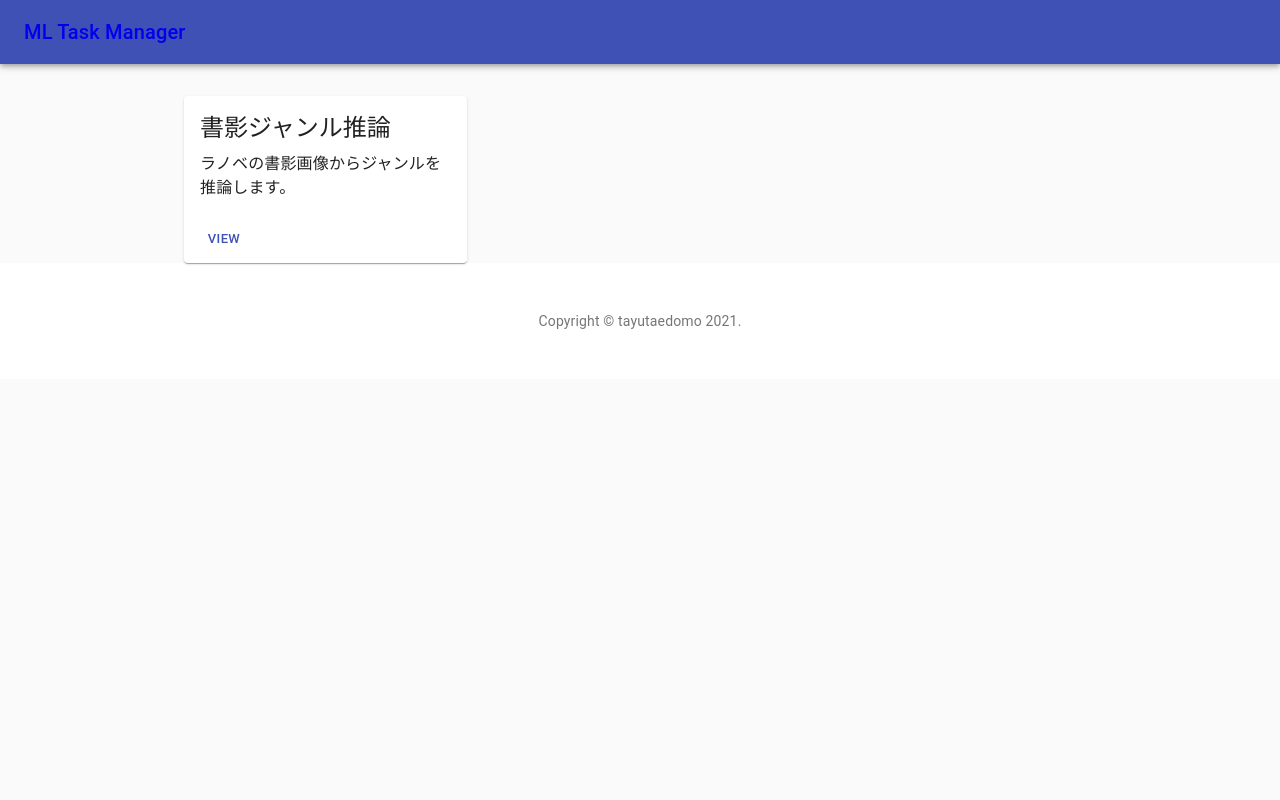
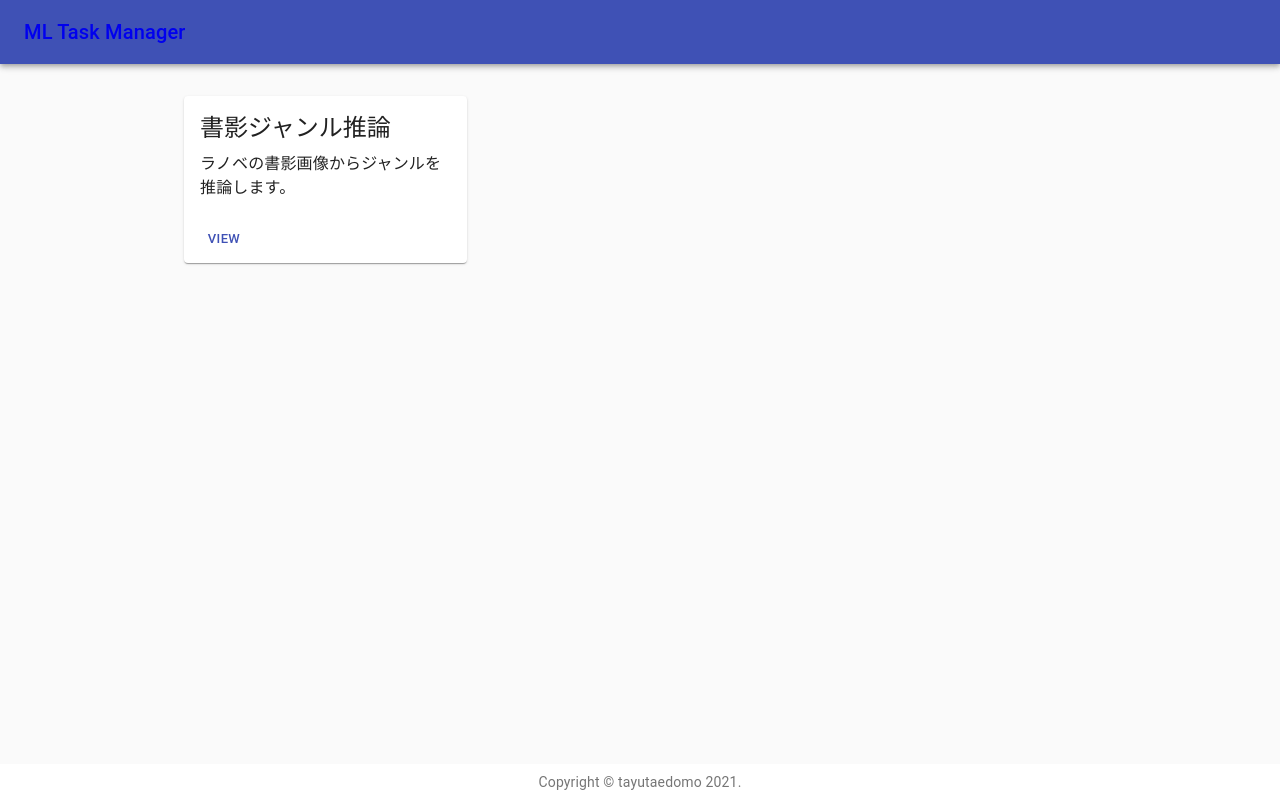
Before and after one commit to tayutaedomo/ml-tasks, a React (Create React App) app: page / in a window 1280 px wide. Built offline with nearby package versions, Linux system fonts and the light colour scheme; no server answers.

Commit message:
refactor: Footer component

```diff
--- a/src/components/layout/Footer.js
+++ b/src/components/layout/Footer.js
@@ -1,7 +1,6 @@
 import React from 'react';
-import Typography from '@material-ui/core/Typography';
-import { makeStyles } from '@material-ui/core/styles';
-import Link from '@material-ui/core/Link';
+import styled from 'styled-components';
+import { Link, Typography } from '@material-ui/core';
 
 function Copyright() {
   return (
@@ -21,30 +20,20 @@ function Copyright() {
   );
 }
 
-const useStyles = makeStyles((theme) => ({
-  footer: {
-    backgroundColor: theme.palette.background.paper,
-    padding: theme.spacing(6),
-  },
-}));
-
 export default function Footer() {
-  const classes = useStyles();
-
   return (
-    <footer className={classes.footer}>
-      {/* <Typography variant="h6" align="center" gutterBottom>
-        Footer
-      </Typography> */}
-      {/* <Typography
-        variant="subtitle1"
-        align="center"
-        color="textSecondary"
-        component="p"
-      >
-        Something here to give the footer a purpose!
-      </Typography> */}
+    <SFooter>
       <Copyright />
-    </footer>
+    </SFooter>
   );
 }
+
+const SFooter = styled.footer`
+  background-color: #fff;
+  color: #000;
+  text-align: center;
+  padding: 8px 0;
+  position: fixed;
+  bottom: 0;
+  width: 100%;
+`;
```
